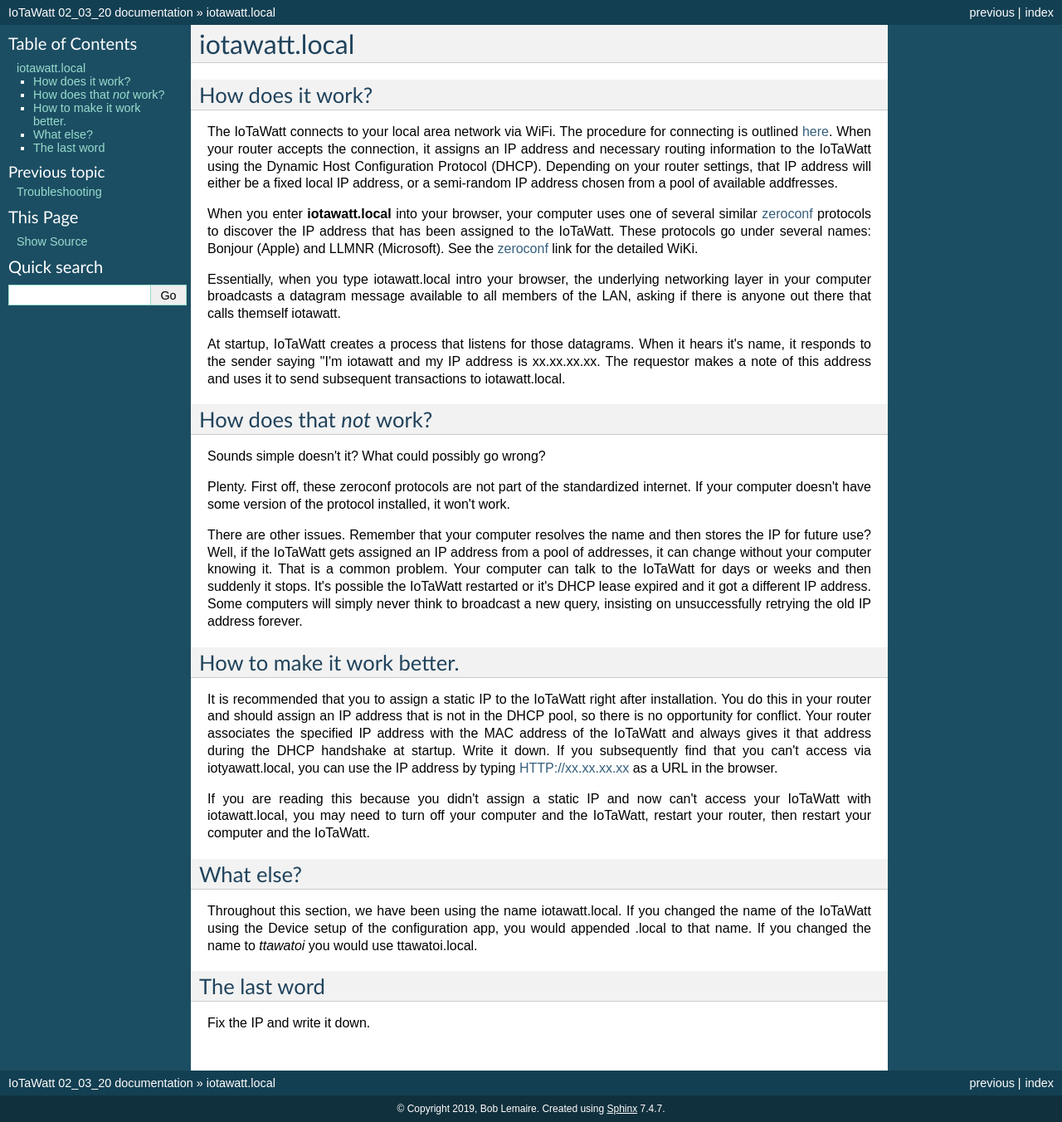
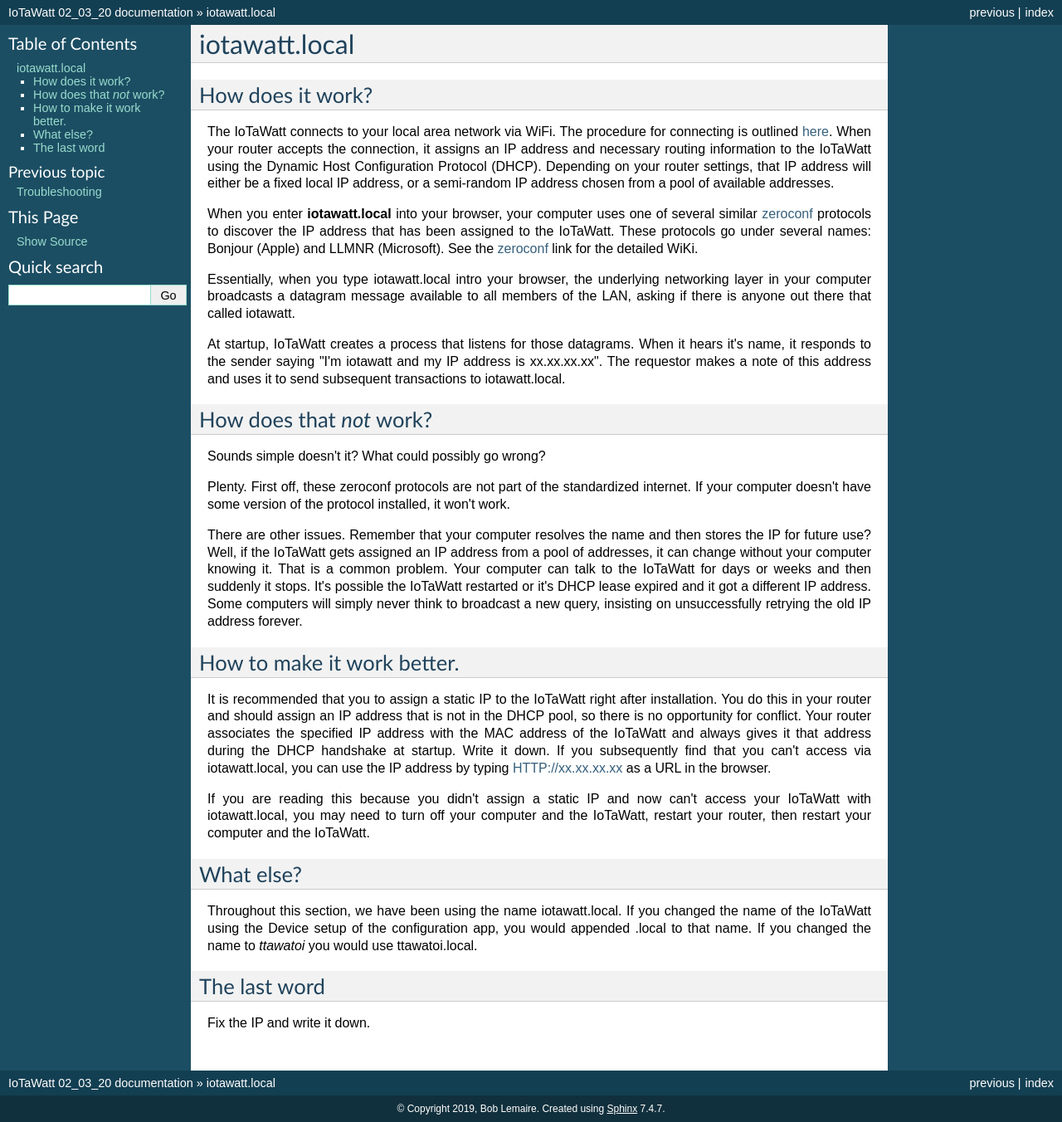
Before and after one commit to boblemaire/IoTaWatt, a Sphinx documentation site: the page built from Docs/dotlocal.rst, in a window 1280 px wide. Shown: the whole page at 83% size. Built offline with Sphinx 7.4.7, drawn with Linux system fonts in a browser that asks for light colours; formulas are drawn with MathJax 3.

Commit message:
Fix some typos

```diff
--- a/Docs/dotlocal.rst
+++ b/Docs/dotlocal.rst
@@ -12,7 +12,7 @@
 Dynamic Host Configuration Protocol (DHCP).
 Depending on your router settings, that IP address will either be
 a fixed local IP address, or a semi-random IP address chosen from
-a pool of available addfresses.
+a pool of available addresses.
 
 When you enter **iotawatt.local** into your browser,
 your computer uses one of several similar
@@ -25,11 +25,11 @@
 Essentially, when you type iotawatt.local intro your browser,
 the underlying networking layer in your computer broadcasts a
 datagram message available to all members of the LAN, asking
-if there is anyone out there that calls themself iotawatt.
+if there is anyone out there that called iotawatt.
 
 At startup, IoTaWatt creates a process that listens for those datagrams.
 When it hears it's name, it responds to the sender saying "I'm iotawatt
-and my IP address is xx.xx.xx.xx.  The requestor makes a note of
+and my IP address is xx.xx.xx.xx".  The requestor makes a note of
 this address and uses it to send subsequent transactions to iotawatt.local.
 
 How does that *not* work?
@@ -63,7 +63,7 @@
 address of the IoTaWatt and always gives it that address during
 the DHCP handshake at startup.
 Write it down.  If you subsequently find that you can't access
-via iotyawatt.local, you can use the IP address by
+via iotawatt.local, you can use the IP address by
 typing HTTP://xx.xx.xx.xx as a URL in the browser.
 
 If you are reading this because you didn't assign a static IP
```
